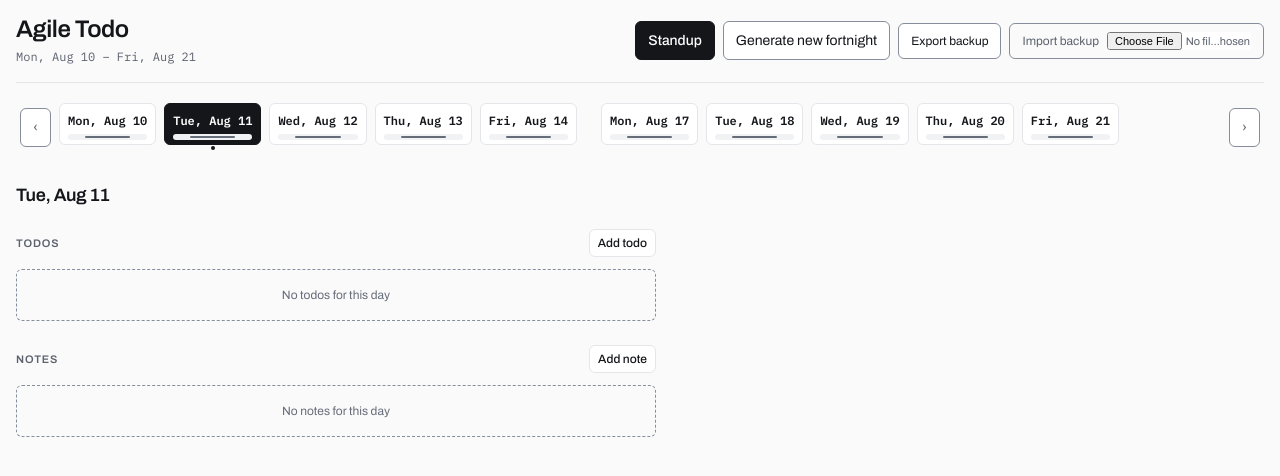
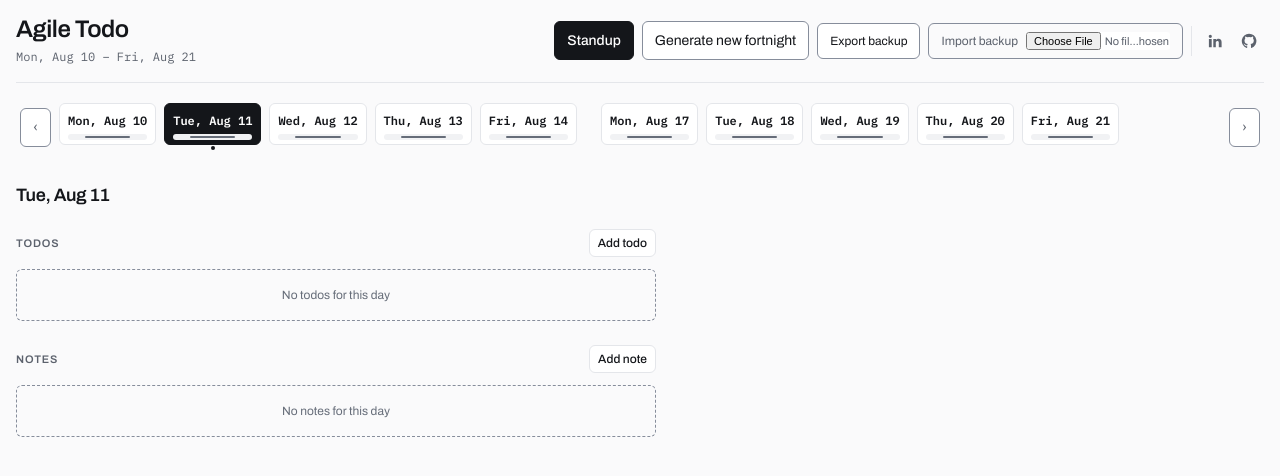
Before and after one commit to JoanEsquivel/agile-todo-app, a React (Vite) app: page / in a window 1280 px wide. Shown: the top 476 px of the page. Built offline with nearby package versions, Linux system fonts and the light colour scheme.

Commit message:
feat: credit the author in the header (LinkedIn + source links)
Co-Authored-By: Claude Fable 5 <noreply@anthropic.com>

```diff
--- a/src/App.tsx
+++ b/src/App.tsx
@@ -9,6 +9,7 @@ import { RemindersPanel } from './components/reminders/RemindersPanel';
 import { StandupModal } from './components/standup/StandupModal';
 import { FortnightSwitcher } from './components/history/FortnightSwitcher';
 import { BackupControls } from './components/common/BackupControls';
+import { AuthorLinks } from './components/common/AuthorLinks';
 import { ConfirmDialog } from './components/common/ConfirmDialog';
 import { Announcer } from './components/common/Announcer';
 import { CommandPalette, type CommandAction } from './components/commands/CommandPalette';
@@ -64,6 +65,7 @@ export default function App() {
           <button onClick={() => setConfirmRegenerateOpen(true)}>Generate new fortnight</button>
           <FortnightSwitcher />
           <BackupControls />
+          <AuthorLinks />
         </div>
       </header>
       {state.rehydrationError && (
--- /dev/null
+++ b/src/components/common/AuthorLinks.module.css
@@ -0,0 +1,29 @@
+.links {
+  display: flex;
+  align-items: center;
+  gap: var(--space-1);
+  border-left: 1px solid var(--color-border);
+  padding-left: var(--space-2);
+}
+
+.link {
+  display: inline-flex;
+  align-items: center;
+  justify-content: center;
+  width: 1.875rem;
+  height: 1.875rem;
+  border-radius: var(--radius-md);
+  color: var(--color-text-muted);
+  transition: color var(--transition-fast), background var(--transition-fast);
+}
+
+.link:hover {
+  color: var(--color-text);
+  background: var(--color-surface-hover);
+}
+
+.link svg {
+  width: 1rem;
+  height: 1rem;
+  fill: currentColor;
+}
--- /dev/null
+++ b/src/components/common/AuthorLinks.tsx
@@ -0,0 +1,33 @@
+import styles from './AuthorLinks.module.css';
+
+const LINKEDIN_URL = 'https://www.linkedin.com/in/joanesquivel/';
+const SOURCE_URL = 'https://github.com/JoanEsquivel/agile-todo-app';
+
+export function AuthorLinks() {
+  return (
+    <div className={styles.links}>
+      <a
+        className={styles.link}
+        href={LINKEDIN_URL}
+        target="_blank"
+        rel="noopener noreferrer"
+        aria-label="Joan Esquivel on LinkedIn"
+      >
+        <svg viewBox="0 0 16 16" aria-hidden="true" focusable="false">
+          <path d="M3.3 1.7a1.6 1.6 0 1 1 0 3.2 1.6 1.6 0 0 1 0-3.2zM1.9 6h2.8v8.3H1.9zM6.3 6H9v1.1c.4-.7 1.3-1.3 2.6-1.3 2 0 3 1.2 3 3.5v5h-2.8v-4.5c0-1.2-.5-1.8-1.4-1.8-1 0-1.6.7-1.6 1.8v4.5H6.3z" />
+        </svg>
+      </a>
+      <a
+        className={styles.link}
+        href={SOURCE_URL}
+        target="_blank"
+        rel="noopener noreferrer"
+        aria-label="Source code on GitHub"
+      >
+        <svg viewBox="0 0 16 16" aria-hidden="true" focusable="false">
+          <path d="M8 .7a7.3 7.3 0 0 0-2.3 14.2c.4.1.5-.2.5-.4v-1.3c-2 .4-2.5-.9-2.5-.9-.3-.9-.8-1.1-.8-1.1-.7-.5 0-.5 0-.5.8.1 1.2.8 1.2.8.7 1.2 1.8.9 2.2.7 0-.5.3-.9.5-1.1-1.6-.2-3.3-.8-3.3-3.6 0-.8.3-1.5.8-2-.1-.2-.4-1 0-2 0 0 .6-.2 2 .8a7 7 0 0 1 3.7 0c1.4-1 2-.8 2-.8.4 1 .1 1.8 0 2 .5.5.8 1.2.8 2 0 2.8-1.7 3.4-3.3 3.6.3.2.5.7.5 1.4v2c0 .2.1.5.5.4A7.3 7.3 0 0 0 8 .7z" />
+        </svg>
+      </a>
+    </div>
+  );
+}
```
Also changed, not shown: 1 other file (tests, documents, lock files or other folders).
